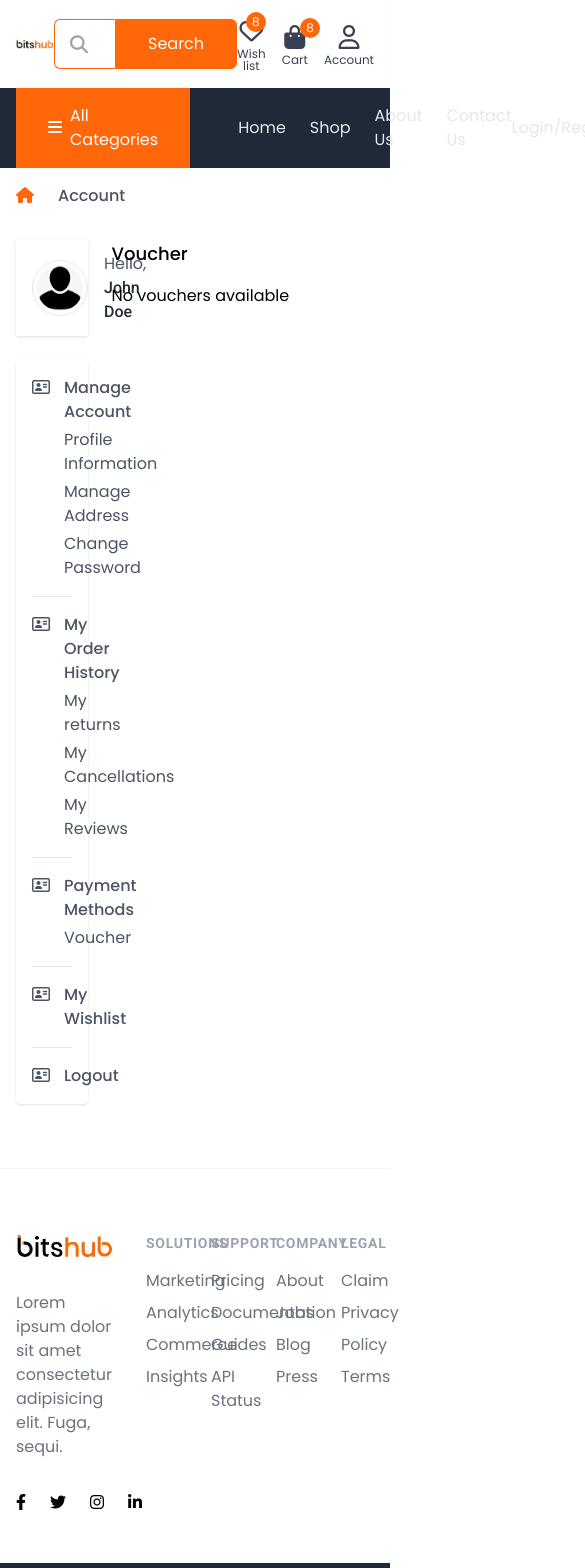
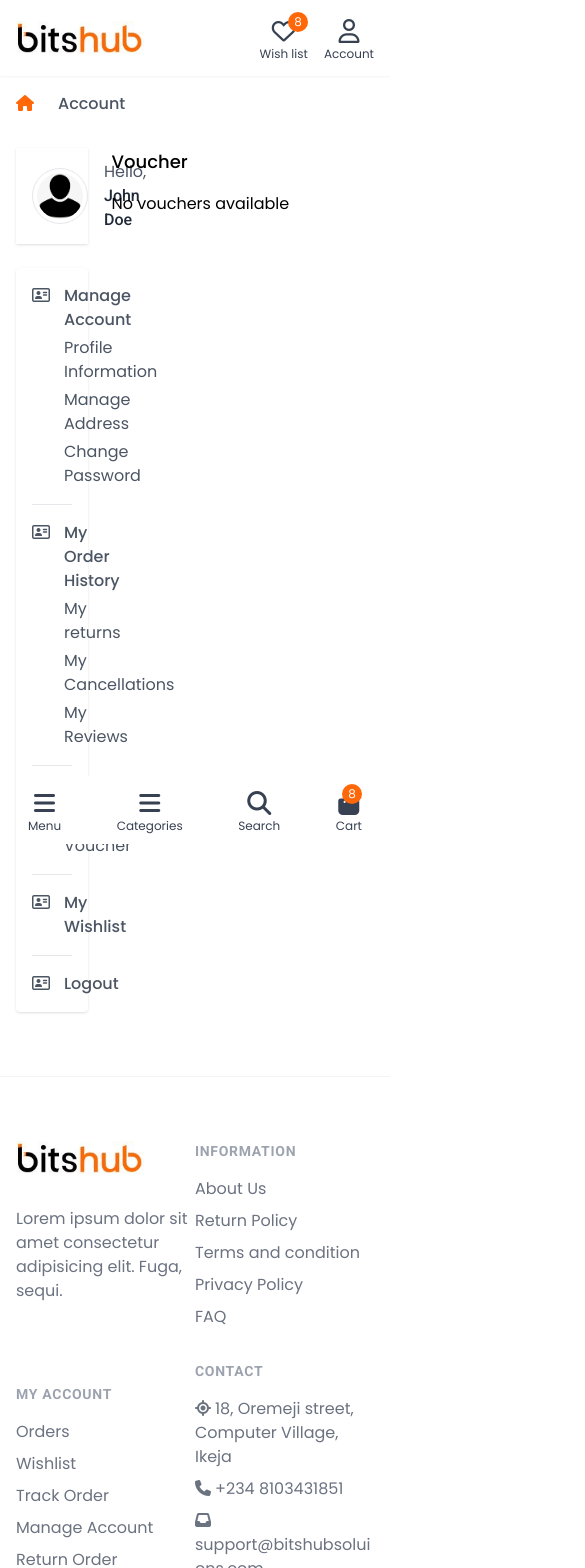
Before and after one commit to samsiteweb/bitshub-frontend, a React (Create React App) app: page /account/voucher in a window 390 px wide. Shown: the top 1568 px of the page, 585 px wide, since content can reach past the window. Built offline with nearby package versions, Linux system fonts and the light colour scheme; some icons are missing.

Commit message:
homepage responsiveness

```diff
--- /dev/null
+++ b/src/components/BottomBar.js
@@ -0,0 +1,37 @@
+import React from "react";
+
+const BottomBar = () => {
+  return (
+    <div className="flex justify-between items-center bg-white p-3">
+      <div className="text-center text-gray-700 hover:text-primary transition relative">
+        <div className="text-2xl">
+          <i className="fas fa-bars"></i>
+        </div>
+        <div className="text-xs leading-3">Menu</div>
+      </div>
+      <div className="text-center text-gray-700 hover:text-primary transition relative">
+        <div className="text-2xl">
+          <i className="fas fa-bars"></i>
+        </div>
+        <div className="text-xs leading-3">Categories</div>
+      </div>
+      <div className="text-center text-gray-700 hover:text-primary transition relative">
+        <div className="text-2xl">
+          <i className="fas fa-search"></i>
+        </div>
+        <div className="text-xs leading-3">Search</div>
+      </div>
+      <div className="text-center text-gray-700 hover:text-primary transition relative">
+        <div className="text-2xl">
+          <i className="fas fa-shopping-bag"></i>
+        </div>
+        <div className="text-xs leading-3">Cart</div>
+        <span className="absolute -right-0 -top-1 w-5 h-5 rounded-full flex items-center justify-center bg-primary text-white text-xs">
+          8
+        </span>
+      </div>
+    </div>
+  );
+};
+
+export default BottomBar;
--- a/src/components/Categories.js
+++ b/src/components/Categories.js
@@ -4,7 +4,7 @@ import { categoryData } from "../data/categoryData";
 
 const Categories = () => {
   return (
-    <div className="grid lg:grid-cols-3 gap-3 md:grid-cols-2 sm:grid-cols-1">
+    <div className="grid lg:grid-cols-3 gap-3 md:grid-cols-2 sm:grid-cols-2">
       {categoryData.category.map((item) => {
         return <CategoryCard item={item} key={item.id} />;
       })}
--- a/src/components/Features.js
+++ b/src/components/Features.js
@@ -5,7 +5,7 @@ import support from "../images/support.png";
 
 const Features = () => {
   return (
-    <div className="w-10/12 grid lg:grid-cols-3 gap-6 md:grid-cols-1 sm:grid-cols-1 mx-auto justify-center">
+    <div className="grid lg:grid-cols-3 gap-6 md:grid-cols-3 sm:grid-cols-1 justify-center">
       <div className="border border-primary rounded-sm px-3 py-6 justify-center flex items-center gap-5">
         <img src={transit} alt="" className="w-12 h-12 object-contain" />
         <div>
--- a/src/components/Footer.js
+++ b/src/components/Footer.js
@@ -1,100 +1,86 @@
 import React from "react";
 import bitshub from "../images/bitshub.jpeg";
+import BottomBar from "./BottomBar";
 
 const Footer = () => {
   return (
     <div>
       <div className="bg-white pt-16 pb-12 border-t border-gray-100">
-        <div className="container grid grid-cols-3 gap-8">
-          <div className="col-span-1 space-y-8">
-            <img src={bitshub} alt="bitshub-img" className="w-32" />
-            <p className="text-gray-500">Lorem ipsum dolor sit amet consectetur adipisicing elit. Fuga, sequi.</p>
-            <div className="flex space-x-6">
-              <a href="" className="text-grey-400 hover:text-gray-500">
-                <i className="fab fa-facebook-f"></i>
-              </a>
-              <a href="" className="text-grey-400 hover:text-gray-500">
-                <i className="fab fa-twitter"></i>
-              </a>
-              <a href="" className="text-grey-400 hover:text-gray-500">
-                <i className="fab fa-instagram"></i>
-              </a>
-              <a href="" className="text-grey-400 hover:text-gray-500">
-                <i className="fab fa-linkedin-in"></i>
-              </a>
-            </div>
-          </div>
-          <div className="col-span-2 grid grid-cols-2 gap-8">
-            <div className="grid grid-cols-2 gap-8">
+        <div className="container grid md:grid-cols-2 break-words">
+          <div className="col-span-4 grid grid-cols-2">
+            <div className="grid grid-cols-1 md:grid-cols-2 gap-8">
+              <div className="space-y-8">
+                <img src={bitshub} alt="bitshub-img" className="w-32" />
+                <p className="text-gray-500">Lorem ipsum dolor sit amet consectetur adipisicing elit. Fuga, sequi.</p>
+              </div>
               <div>
-                <h3 className="text-sm font-semibold text-gray-400 uppercase tracking-wider">Solutions</h3>
+                <h3 className="text-sm font-semibold text-gray-400 uppercase tracking-wider">My account</h3>
                 <div className="mt-4 space-y-2">
                   <a href="" className="text-base text-gray-500 hover:text-gray-900 block">
-                    Marketing
+                    Orders
                   </a>
                   <a href="" className="text-base text-gray-500 hover:text-gray-900 block">
-                    Analytics
+                    Wishlist
                   </a>
                   <a href="" className="text-base text-gray-500 hover:text-gray-900 block">
-                    Commerce
+                    Track Order
                   </a>
                   <a href="" className="text-base text-gray-500 hover:text-gray-900 block">
-                    Insights
-                  </a>
-                </div>
-              </div>
-              <div>
-                <h3 className="text-sm font-semibold text-gray-400 uppercase tracking-wider">Support</h3>
-                <div className="mt-4 space-y-2">
-                  <a href="" className="text-base text-gray-500 hover:text-gray-900 block">
-                    Pricing
+                    Manage Account
                   </a>
                   <a href="" className="text-base text-gray-500 hover:text-gray-900 block">
-                    Documentation
-                  </a>
-                  <a href="" className="text-base text-gray-500 hover:text-gray-900 block">
-                    Guides
-                  </a>
-                  <a href="" className="text-base text-gray-500 hover:text-gray-900 block">
-                    API Status
+                    Return Order
                   </a>
                 </div>
               </div>
             </div>
-
-            <div className="grid grid-cols-2 gap-8">
+            <div className="grid grid-cols-1 md:grid-cols-2 gap-8">
               <div>
-                <h3 className="text-sm font-semibold text-gray-400 uppercase tracking-wider">Company</h3>
+                <h3 className="text-sm font-semibold text-gray-400 uppercase tracking-wider">Information</h3>
                 <div className="mt-4 space-y-2">
                   <a href="" className="text-base text-gray-500 hover:text-gray-900 block">
-                    About
+                    About Us
                   </a>
                   <a href="" className="text-base text-gray-500 hover:text-gray-900 block">
-                    Jobs
+                    Return Policy
                   </a>
                   <a href="" className="text-base text-gray-500 hover:text-gray-900 block">
-                    Blog
+                    Terms and condition
                   </a>
                   <a href="" className="text-base text-gray-500 hover:text-gray-900 block">
-                    Press
+                    Privacy Policy
+                  </a>
+                  <a href="" className="text-base text-gray-500 hover:text-gray-900 block">
+                    FAQ
                   </a>
                 </div>
               </div>
 
               <div>
-                <h3 className="text-sm font-semibold text-gray-400 uppercase tracking-wider">Legal</h3>
+                <h3 className="text-sm font-semibold text-gray-400 uppercase tracking-wider">Contact</h3>
                 <div className="mt-4 space-y-2">
-                  <a href="" className="text-base text-gray-500 hover:text-gray-900 block">
-                    Claim
+                  <p className="text-base text-gray-500 hover:text-gray-900 block">
+                    <i className="fas fa-location pr-1"></i>18, Oremeji street, Computer Village, Ikeja
+                  </p>
+                  <p className="text-base text-gray-500 hover:text-gray-900 block">
+                    <i className="fas fa-phone pr-1"></i>+234 8103431851
+                  </p>
+                  <p className="text-base text-gray-500 hover:text-gray-900 block">
+                    <i className="fas fa-inbox pr-1"></i>support@bitshubsoluions.com
+                  </p>
+                </div>
+                <div className="flex space-x-6 pt-4">
+                  <a href="" className="text-grey-400 hover:text-gray-500">
+                    <i className="fab fa-facebook-f"></i>
                   </a>
-                  <a href="" className="text-base text-gray-500 hover:text-gray-900 block">
-                    Privacy
+                  <a href="" className="text-grey-400 hover:text-gray-500">
+                    <i className="fab fa-twitter"></i>
                   </a>
-                  <a href="" className="text-base text-gray-500 hover:text-gray-900 block">
-                    Policy
+                  <a href="" className="text-grey-400 hover:text-gray-500">
+                    <i className="fab fa-instagram"></i>
                   </a>
-                  <a href="" className="text-base text-gray-500 hover:text-gray-900 block">
-                    Terms
+                  <a href="" className="text-grey-400 hover:text-gray-500">
+                    <i className="fab fa-linkedin-in"></i>
                   </a>
                 </div>
               </div>
@@ -102,9 +88,14 @@ const Footer = () => {
           </div>
         </div>
       </div>
-      <div className="bg-gray-800 py-4">
+      <div className="bg-gray-800 py-4 mb-20">
         <div className="container flex items-center justify-between">
           <p className="text-white">© Bitshub - All Rights Reserved</p>
+        </div>
+      </div>
+      <div className="">
+        <div className="fixed bottom-0 left-0 right-0 container block md:hidden">
+          <BottomBar />
         </div>
       </div>
     </div>
--- a/src/components/Header.js
+++ b/src/components/Header.js
@@ -2,16 +2,18 @@ import React from "react";
 import { Link } from "react-router-dom";
 import bitshub from "../images/bitshub.jpeg";
 import Navbar from "./Navbar";
+import TopBar from "./TopBar";
 
 const Header = () => {
   return (
     <div>
+      <TopBar />
       <div className="py-4 shadow-sm bg-white">
-        <div className="container flex items-center justify-between">
+        <div className="container flex items-center justify-between ">
           <Link to="/">
             <img src={bitshub} alt="bitshub-img" className="w-32" />
           </Link>
-          <div className="w-full max-w-xl relative flex">
+          <div className="hidden w-full md:max-w-xl relative md:flex ml-3">
             <span className="absolute left-4 top-3 text-lg text-gray-400">
               <i className="fas fa-search"></i>
             </span>
@@ -26,7 +28,7 @@ const Header = () => {
               Search
             </button>
           </div>
-          <div className="flex items-center space-x-4">
+          <div className="flex items-center space-x-4 ml-3">
             <Link to="/account/wishlist" className="text-center text-gray-700 hover:text-primary transition relative">
               <div className="text-2xl">
                 <i className="far fa-heart"></i>
@@ -36,7 +38,7 @@ const Header = () => {
                 8
               </span>
             </Link>
-            <Link to="/" className="text-center text-gray-700 hover:text-primary transition relative">
+            <Link to="/" className="hidden md:block text-center text-gray-700 hover:text-primary transition relative">
               <div className="text-2xl">
                 <i className="fas fa-shopping-bag"></i>
               </div>
--- a/src/components/Navbar.js
+++ b/src/components/Navbar.js
@@ -11,7 +11,7 @@ import component from "../images/components.png";
 
 const Navbar = () => {
   return (
-    <nav className="bg-gray-800">
+    <nav className="bg-gray-800 hidden md:block">
       <div className="container flex">
         <div className="px-8 py-4 bg-primary flex items-center cursor-pointer relative group">
           <span className="text-white">
--- /dev/null
+++ b/src/components/TopBar.js
@@ -0,0 +1,27 @@
+import React from "react";
+import { Link } from "react-router-dom";
+
+const TopBar = () => {
+  return (
+    <div className="hidden md:block border-b border-gray-200 ">
+      <div className="px-6 container flex justify-between items-center py-3 text-gray-600">
+        <a href="/" className="text-sm hover:text-primary transition">
+          support@bitshubsolutions.com
+        </a>
+        <div className="flex items-center justify-center gap-8">
+          <Link to="/account/order-history" className="text-sm hover:text-primary transition">
+            Track my order
+          </Link>
+          <p className="text-sm hover:text-primary transition">
+            <span className="text-sm pr-1">
+              <i className="fas fa-phone"></i>
+            </span>
+            call: 08103431851
+          </p>
+        </div>
+      </div>
+    </div>
+  );
+};
+
+export default TopBar;
```
